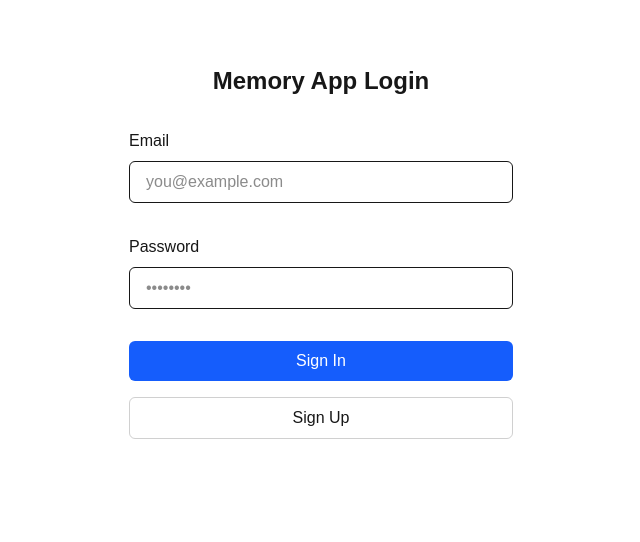
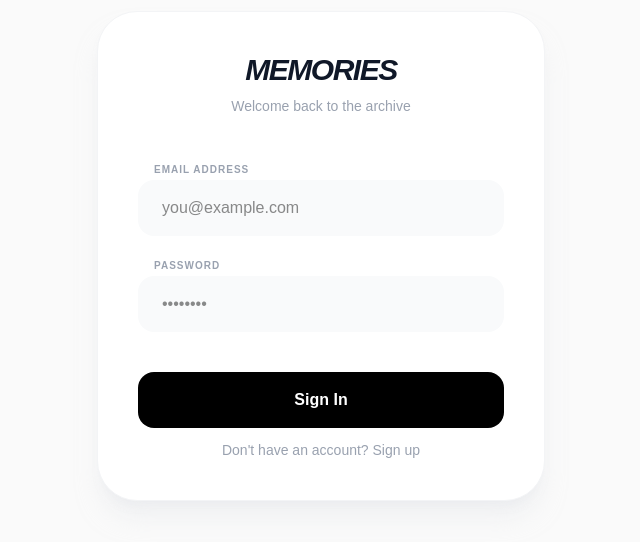
Before and after one commit to Jacksonmc00/memory-app, a Next.js app: page /login in a window 1280 px wide. Shown: the part 144-686 px from the top of the page, without its empty margins (319-959 px from the left). Built offline with nearby package versions, Linux system fonts and the light colour scheme; no server answers.

Commit message:
Change login function

```diff
--- a/src/app/login/actions.ts
+++ b/src/app/login/actions.ts
@@ -1,10 +1,29 @@
 'use server'
 
-import { revalidatePath } from 'next/cache'
+import { createServerClient } from '@supabase/ssr'
+import { cookies } from 'next/headers'
 import { redirect } from 'next/navigation'
-import { supabase } from '@/lib/supabase'
+
+async function getSupabase() {
+  const cookieStore = await cookies()
+  return createServerClient(
+    process.env.NEXT_PUBLIC_SUPABASE_URL!,
+    process.env.NEXT_PUBLIC_SUPABASE_ANON_KEY!,
+    {
+      cookies: {
+        getAll: () => cookieStore.getAll(),
+        setAll: (cookiesToSet) => {
+          cookiesToSet.forEach(({ name, value, options }) =>
+            cookieStore.set(name, value, options)
+          )
+        },
+      },
+    }
+  )
+}
 
 export async function login(formData: FormData) {
+  const supabase = await getSupabase()
   const email = formData.get('email') as string
   const password = formData.get('password') as string
 
@@ -14,29 +33,32 @@ export async function login(formData: FormData) {
   })
 
   if (error) {
-    redirect('/login?error=Could not authenticate user')
+    redirect(`/login?error=${encodeURIComponent(error.message)}`)
   }
 
-  revalidatePath('/', 'layout')
   redirect('/')
 }
 
 export async function signup(formData: FormData) {
+  const supabase = await getSupabase()
   const email = formData.get('email') as string
   const password = formData.get('password') as string
 
-  const { error } = await supabase.auth.signUp({
+  const { error, data } = await supabase.auth.signUp({
     email,
     password,
-    options: {
-      emailRedirectTo: `${process.env.NEXT_PUBLIC_SITE_URL}/auth/callback`,
-    },
   })
 
   if (error) {
-    redirect('/login?error=Could not initialize signup')
+    redirect(`/login?error=${encodeURIComponent(error.message)}`)
   }
 
-  revalidatePath('/', 'layout')
-  redirect('/login?message=Check your email to continue')
+  // Because "Confirm Email" is OFF, 'data.session' will exist immediately.
+  // We redirect straight to the dashboard.
+  if (data.session) {
+    redirect('/')
+  } else {
+    // Fallback in case the Supabase toggle didn't save correctly
+    redirect('/login?message=Check your email to confirm your account')
+  }
 }
--- a/src/app/login/page.tsx
+++ b/src/app/login/page.tsx
@@ -1,58 +1,66 @@
+'use client'
+import { useState } from 'react'
 import { login, signup } from './actions'
+import { motion } from 'framer-motion'
 
-export default function LoginPage({
-  searchParams,
-}: {
-  searchParams: { message: string; error: string }
-}) {
+export default function LoginPage() {
+  const [isLoggingIn, setIsLoggingIn] = useState(true)
+
   return (
-    <div className="flex-1 flex flex-col w-full px-8 sm:max-w-md justify-center gap-2 mx-auto min-h-screen">
-      <form
-        className="animate-in flex-1 flex flex-col w-full justify-center gap-2 text-foreground"
-        action={login}
+    <main className="min-h-screen bg-[#fafafa] flex items-center justify-center p-6">
+      <motion.div
+        initial={{ opacity: 0, y: 20 }}
+        animate={{ opacity: 1, y: 0 }}
+        className="w-full max-w-md bg-white rounded-[2.5rem] shadow-xl shadow-gray-200/50 p-10 border border-gray-100"
       >
-        <h1 className="text-2xl font-bold mb-6 text-center">Memory App Login</h1>
+        <div className="text-center mb-10">
+          <h1 className="text-3xl font-black italic tracking-tighter text-gray-900">MEMORIES</h1>
+          <p className="text-gray-400 text-sm mt-2 font-medium">
+            {isLoggingIn ? 'Welcome back to the archive' : 'Create your private vault'}
+          </p>
+        </div>
 
-        <label className="text-md" htmlFor="email">Email</label>
+        <form className="flex flex-col gap-4">
+          <div className="space-y-1">
+            <label className="text-[10px] uppercase tracking-widest font-bold text-gray-400 ml-4">Email Address</label>
             <input
-          className="rounded-md px-4 py-2 bg-inherit border mb-6"
               name="email"
+              type="email"
+              required
+              className="w-full bg-gray-50 border-none rounded-2xl px-6 py-4 focus:ring-2 focus:ring-black transition-all outline-none"
               placeholder="you@example.com"
+            />
+          </div>
+
+          <div className="space-y-1">
+            <label className="text-[10px] uppercase tracking-widest font-bold text-gray-400 ml-4">Password</label>
+            <input
+              name="password"
+              type="password"
               required
+              className="w-full bg-gray-50 border-none rounded-2xl px-6 py-4 focus:ring-2 focus:ring-black transition-all outline-none"
+              placeholder="••••••••"
             />
+          </div>
 
-        <label className="text-md" htmlFor="password">Password</label>
-        <input
-          className="rounded-md px-4 py-2 bg-inherit border mb-6"
-          type="password"
-          name="password"
-          placeholder="••••••••"
-          required
-        />
-
-        <button className="bg-blue-600 rounded-md px-4 py-2 text-white mb-2 hover:bg-blue-700 transition">
-          Sign In
+          <div className="flex flex-col gap-3 mt-6">
+            <button
+              formAction={isLoggingIn ? login : signup}
+              className="w-full bg-black text-white font-bold py-4 rounded-2xl hover:bg-gray-800 transition-all active:scale-[0.98]"
+            >
+              {isLoggingIn ? 'Sign In' : 'Create Account'}
             </button>
 
             <button
-          formAction={signup}
-          className="border border-foreground/20 rounded-md px-4 py-2 text-foreground mb-2 hover:bg-gray-100 transition"
+              type="button"
+              onClick={() => setIsLoggingIn(!isLoggingIn)}
+              className="text-sm text-gray-400 font-medium hover:text-black transition-colors"
             >
-          Sign Up
+              {isLoggingIn ? "Don't have an account? Sign up" : "Already have an account? Log in"}
             </button>
-
-        {searchParams?.error && (
-          <p className="mt-4 p-4 bg-red-100 text-red-700 text-center rounded-md">
-            {searchParams.error}
-          </p>
-        )}
-
-        {searchParams?.message && (
-          <p className="mt-4 p-4 bg-green-100 text-green-700 text-center rounded-md">
-            {searchParams.message}
-          </p>
-        )}
+          </div>
         </form>
-    </div>
+      </motion.div>
+    </main>
   )
 }
```
Lines whose indentation alone changed are shown as unchanged.
